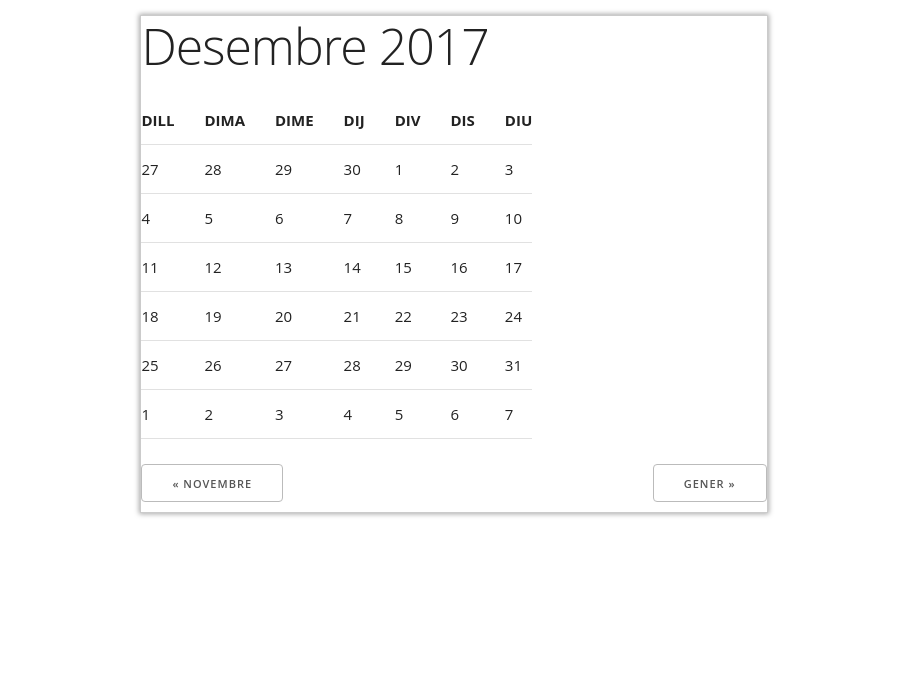
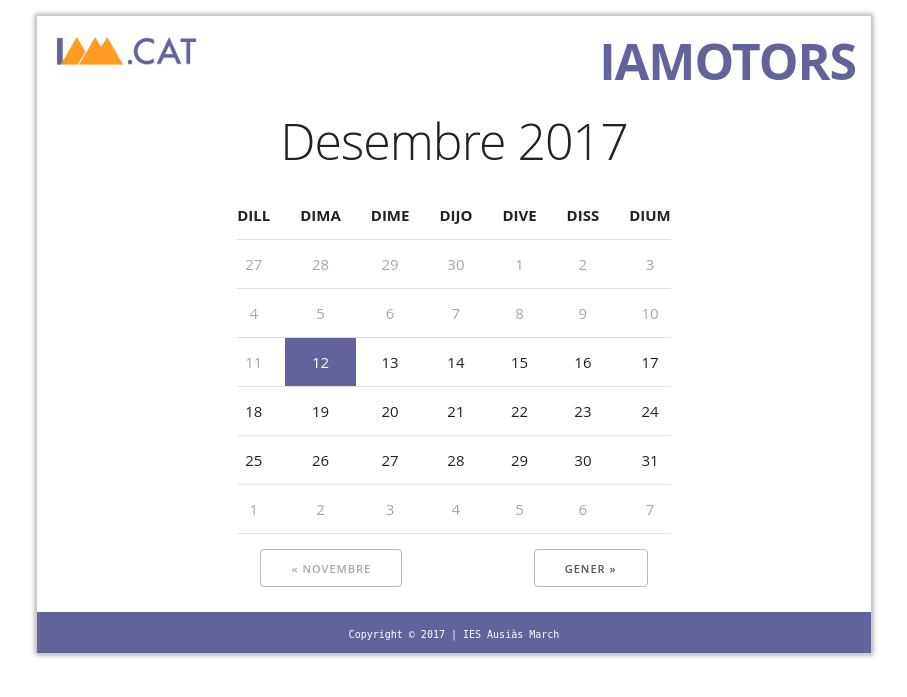
Before and after one commit to ermengolbota/itv_miquel, a PHP site: page /calendari.php in a window 1280 px wide. Shown: the top 697 px of the page, without its empty margins (186-1093 px from the left). Run offline with PHP 8.4, Linux system fonts and the light colour scheme; the visitor is signed in with stand-in values (Sample User, id 1); data that the repository does not hold is empty.

Commit message:
afegint disseny i corregit faltes en el calendari

```diff
--- a/web/calendari.php
+++ b/web/calendari.php
@@ -18,15 +18,13 @@
   }else{
   $_SESSION['block'] = 1;
   }*/
-  $matricula = $_SESSION['matricula'];
 
   ?>
-	<div class="container" style="width:100%;">
 
   		<div class="row">
     		<div class="two columns"><p></p></div>
     		<div class="eight columns">
-          <?php //include "header.php"; ?>
+          <?php include "header.php"; ?>
           <div id="calendari"></div>
           <?php
           if($_POST['dia']){
@@ -51,13 +49,14 @@
               mes : mm,
               any : yyyy
             };
+
             $('#calendari').html(Calendar.imprimir(datos));
             Calendar.getDataDay(datos);
           </script>
-          <?php //include "footer.php" ?>
+          <?php include "footer.php" ?>
     		</div>
     		<div class="two columns"></div>
   		</div>
-  	</div>
+
 </body>
 </html>
--- a/web/css/myitvdesign.css
+++ b/web/css/myitvdesign.css
@@ -16,7 +16,11 @@ footer {
 form {
 	position: relative;
 	text-align: center;
-	padding-top: 3em;
+	padding-top: 2em;
+}
+
+table td {
+	text-align: center;
 }
 
 .logoHeader {
@@ -63,8 +67,38 @@ form {
 
 .tableGestio{
 	margin: auto;
+	box-sizing: border-box;
 }
 
-.tableGestio th {
-	text-align: center;
+#calendari, table {
+	margin: auto;
 }
+
+.clear {
+	clear: both;
+}
+
+.calButtons {
+	width: 50%;
+	margin: auto;
+}
+
+.left {
+	float: left;
+	margin: 1em;
+}
+
+.right {
+	float: right;
+	margin: 1em;
+}
+
+.disabled {
+	color: #a8a8a8;
+
+}
+
+.today {
+	background-color: #63639C;
+	color: #fff;
+}
--- a/web/gestio.php
+++ b/web/gestio.php
@@ -49,6 +49,7 @@
 					if ($result->num_rows > 0) {
 						?>
 						<table class="tableGestio">
+							<thead>
 							<tr>
 								<th>Matrícula</th>
 								<th>Dia</th>
@@ -60,6 +61,8 @@
 								<th>Editar</th>
 								<th>Eliminar</th>
 							</tr>
+							</thead>
+  							<tbody>
 						<?php
 	   					 // output data of each row
 	    				while($row = $result->fetch_row()) {
@@ -103,6 +106,7 @@
 							<?php
 	    				}
 						?>
+					</tbody>
 						</table>
 						<?php
 					} else {
--- a/web/hores.php
+++ b/web/hores.php
@@ -38,14 +38,14 @@
 	$year = $_GET['year'];
 	$_SESSION['dia'] = $year."-".$month."-".$day;
 	$matricula = $_SESSION['matricula'];
-  		$_SESSION['val_matricula'] = 0;
+  	$_SESSION['val_matricula'] = 0;
 
 	?>
 	<div class="row">
     		<div class="two columns"><p></p></div>
-    		<div class="eight columns" style="align-content: center;">
+    		<div class="eight columns">
     			<?php include "header.php" ?>
-    			<?php echo "<h1>".$day."/".$month."/".$year."</h1>"; ?>
+    			<?php echo "<h1 class='titleIndex'>".$day."/".$month."/".$year."</h1>"; ?>
     			<div id="taulaHores" >
     			<script language="javascript">
     				$('#taulaHores').html(TableHora.crea());
--- a/web/js/functionsCalendari.js
+++ b/web/js/functionsCalendari.js
@@ -52,19 +52,40 @@ var Calendar = (function() {
 		return str;
 	};
 
+	var todayDay = function(){
+		var d = new Date();
+		return d;
+	}
+
 	var changeMonth = function(year,month,day){
 
-		var datos = {
-			dia : 1,
-			mes : month,
-			any : year
+		var d = todayDay();
+		var m = d.getMonth()+1;
+		var today = d.getDate();
+		var y = d.getFullYear();
+		var datos;
+
+		if (month == m && y == year){
+			datos = {
+				dia : today,
+				mes : month,
+				any : year
+			}
+		} else {
+			datos = {
+				dia : 1,
+				mes : month,
+				any : year
+			}
 		}
+
 
 		$('#calendari').html(Calendar.imprimir(datos));
 		Calendar.getDataDay(datos);
 	};
 
 	var createTable = function(year,month,day){
+		var tdy = todayDay();
 
 		// Contador que s'utilitza per pintar els dies
 		var cont = 1;
@@ -86,9 +107,9 @@ var Calendar = (function() {
 
 		var days = 0;
 
-		var str = '<h1>'+getNameMonth(month)+' '+year+'</h1>';
+		var str = '<h1 class="titleIndex">'+getNameMonth(month)+' '+year+'</h1>';
 
-		str += '<table><thead><tr><th>DILL</th><th>DIMA</th><th>DIME</th><th>DIJ</th><th>DIV</th><th>DIS</th><th>DIU</th></tr></thead>';
+		str += '<table><thead><tr><th>DILL</th><th>DIMA</th><th>DIME</th><th>DIJO</th><th>DIVE</th><th>DISS</th><th>DIUM</th></tr></thead><tbody>';
 		for(i=0;i<6;i++){
 			str += '<tr>';
 			for(j=0;j<7;j++){
@@ -100,7 +121,7 @@ var Calendar = (function() {
 						|| (day1==6 && k==5)){
 							break;
 						}
-						days++;
+						days++;getDataDay
 					}
 				}
 				/* Avisa de que es alla on comenca el dia 1 del mes obtingut */
@@ -109,15 +130,15 @@ var Calendar = (function() {
 					|| (day1==6 && j==5)){
 					aux = true;
 				}
-				/* Pinta els dies del mes obtingut */
-				/*if (aux && cont <= dm && day == cont){
-					str += '<td class="nowMonth">'+cont+'</td>';
+				/* Pinta els dia d'avui */
+				if (aux && cont <= dm && tdy.getDate() == cont && tdy.getMonth()+1 == month && tdy.getFullYear() == year){
+					str += '<td class="today nowMonth">'+cont+'</td>';
 					cont++;
-				} else*/
-				// Si el dia que pinta es anterior al dia d'avui no el podra seleccionar
-				if(aux && cont <= dm && cont<day){
-					str += '<td>'+cont+'</td>';
-					cont++;
+				}
+				/* Si el dia que pinta es anterior al dia d'avui no el podra seleccionar*/
+				else if(aux && cont <= dm && cont<day){
+					str += '<td class="disabled">'+cont+'</td>';
+					cont++;getDataDay
 				}
 				// Dies que l'usuari podra seleccionar
 				else if(aux && cont <= dm && cont>=day){
@@ -126,19 +147,19 @@ var Calendar = (function() {
 				}
 				/* Pinta els dies del mes seguent despres del obtingut */
 				else if (cont > dm) {
-					str += '<td>'+cont2+'</td>';
+					str += '<td class="disabled">'+cont2+'</td>';
 					cont2++;
 				}
 				/* Pinta els dies del mes anterior al principi */
 				else {
 					var bm = befm - days + 1;
-					str += '<td>'+bm+'</td>';
+					str += '<td class="disabled">'+bm+'</td>';
 					days--;
 				}
 			}
 			str += '</tr>';
 		}
-		str += '</table>';
+		str += '</tbody></table>';
 		return str;
 	};
 
@@ -156,16 +177,27 @@ var Calendar = (function() {
 
 		var str = createTable(year,month,day);
 
-		str += '<div style="width: 100%"><span style="float:left">'+beforeButtonMonth(year,month,day)+'</span> <span style="float:right">'+afterButtonMonth(year,month,day)+'</span></div>';
+		str += '<div class="calButtons"><span class="left">'+beforeButtonMonth(year,month,day)+'</span> <span class="right">'+afterButtonMonth(year,month,day)+'</span></div><div class="clear"></div>';
 
 		return str;
 	};
 
 	var getDataDay = function(datos){
+		$('table').on('mouseover','.nowMonth',function(){
+			$(this).css("background-color", "#FF9B21");
+        });
+
+        $('table').on('mouseout','.nowMonth', function(){
+        	$(this).css("background-color", "white");
+		});
+
 		$('table').on('click','.nowMonth',function(){
 			var day = $(this).html();
 			var month = datos.mes || 1;
 			var year = datos.any || 2017;
+			console.log(day);
+			console.log(month);
+			console.log(year);
 			url = "./hores.php?day=" + day + "&month=" + month + "&year=" + year;
 			window.location.replace(url);
 		});
@@ -177,3 +209,11 @@ var Calendar = (function() {
 		getDataDay : getDataDay
 	};
 }());
+
+$(document).ready(function(){
+	$('table').on('hover','td',function(){
+		$(this).css("background-color", "#FF9B21");
+        }, function(){
+        $(this).css("background-color", "white");
+	});
+});
--- a/web/js/functionsHores.js
+++ b/web/js/functionsHores.js
@@ -13,11 +13,6 @@ var TableHora = (function() {
 			window.location.replace(url);
 		});
 	}
-
-
-
-
-
 
 	var creaTaula = function(){
 
```
